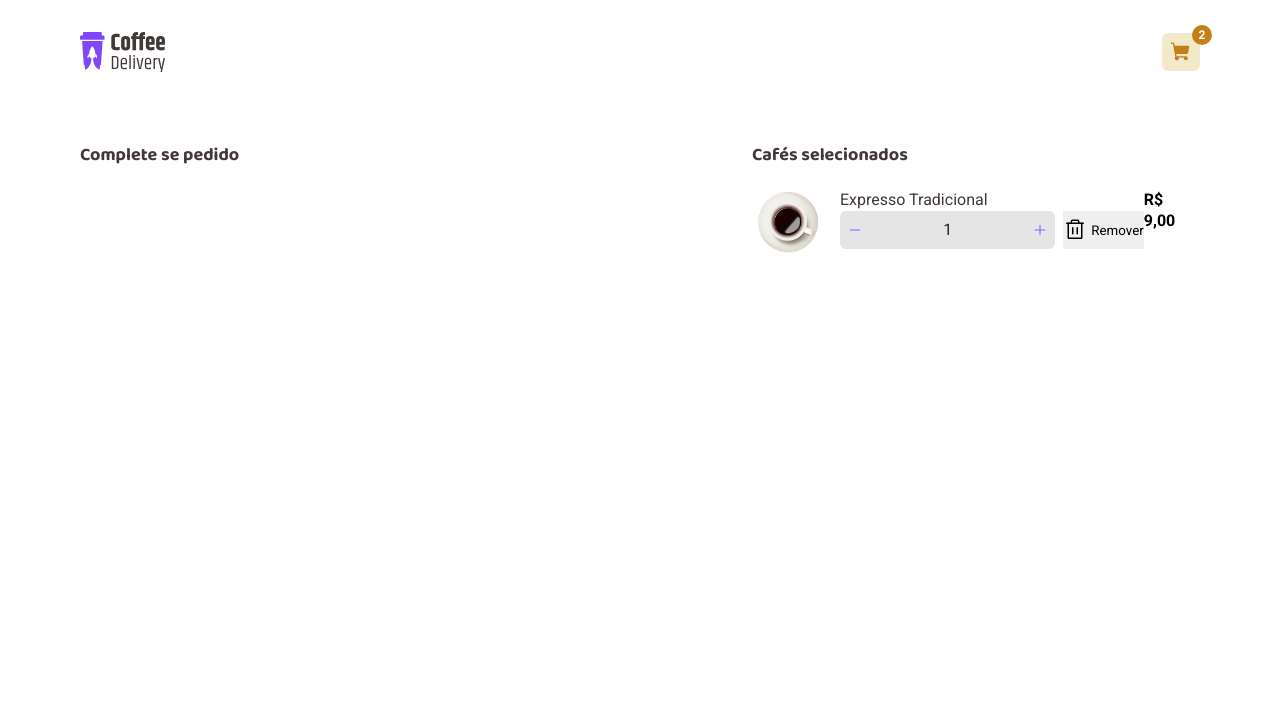
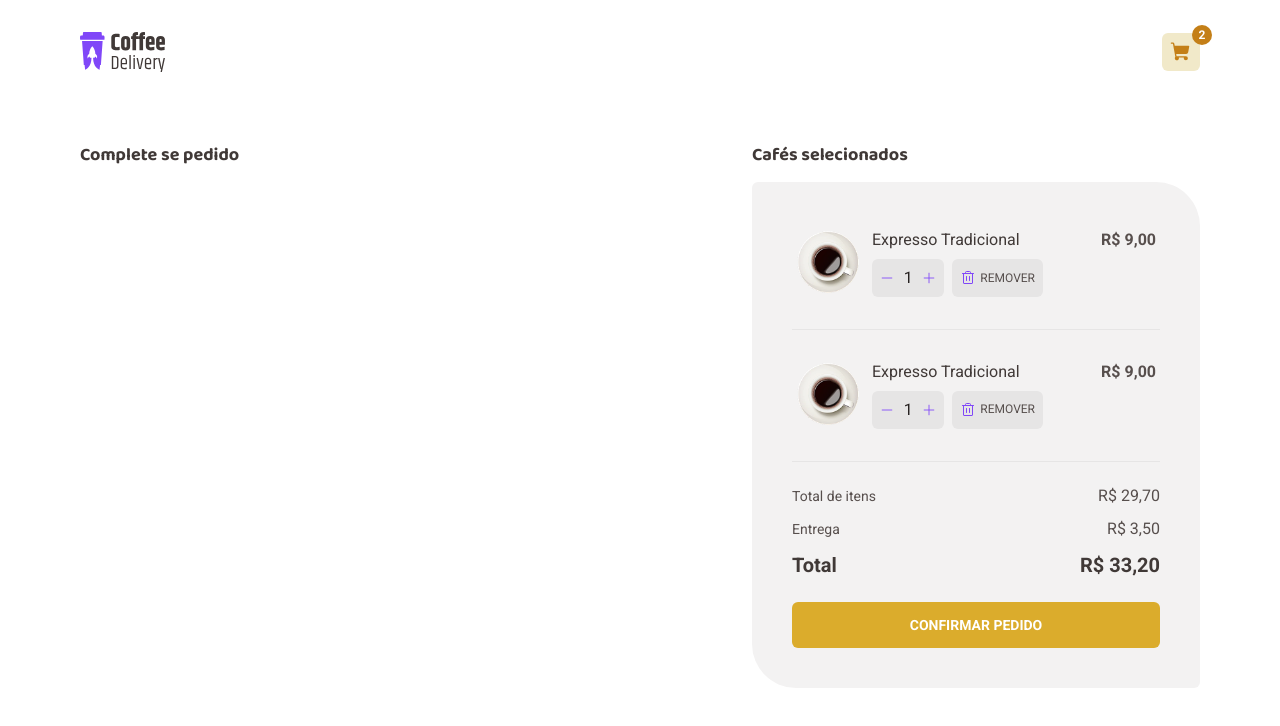
Before and after one commit to rafaelvieiracosta/coffee-delivery-react, a React (Vite) app: page /cart in a window 1280 px wide. Shown: the top 726 px of the page. Built offline with nearby package versions, Linux system fonts and the light colour scheme.

Commit message:
feat: add cart summary

```diff
--- a/src/pages/Cart/components/CartSummary/CartProduct/index.tsx
+++ b/src/pages/Cart/components/CartSummary/CartProduct/index.tsx
@@ -1,11 +1,12 @@
 import {
   CardActions,
   CardContainer,
-  CardContent,
   CardImage,
   CardInformation,
+  CardTitleAndPrice,
   CardTitle,
   CardRemoveButton,
+  CardRemoveButtonIcon,
   CardPrice,
 } from "./styles";
 
@@ -16,7 +17,6 @@ import { QuantityControl } from "../../../../../components/QuantityControl";
 export function CartProduct() {
   return (
     <CardContainer>
-      <CardContent>
       <CardImage
         src="/img/coffees/americano.png"
         alt=""
@@ -25,18 +25,21 @@ export function CartProduct() {
       />
 
       <CardInformation>
+        <CardTitleAndPrice>
           <CardTitle>Expresso Tradicional</CardTitle>
+          <CardPrice>R$ 9,00</CardPrice>
+        </CardTitleAndPrice>
+
         <CardActions>
           <QuantityControl />
           <CardRemoveButton>
-              <Trash size={24} />
+            <CardRemoveButtonIcon>
+              <Trash size={16} />
+            </CardRemoveButtonIcon>
             Remover
           </CardRemoveButton>
         </CardActions>
       </CardInformation>
-      </CardContent>
-
-      <CardPrice>R$ 9,00</CardPrice>
     </CardContainer>
   );
 }
--- a/src/pages/Cart/components/CartSummary/CartProduct/styles.ts
+++ b/src/pages/Cart/components/CartSummary/CartProduct/styles.ts
@@ -2,12 +2,9 @@ import styled from "styled-components";
 
 export const CardContainer = styled.div`
   display: flex;
+  align-items: flex-start;
   padding: 0.5rem 0.25rem;
-`;
-
-export const CardContent = styled.div`
-  display: flex;
-  gap: 1.25rem;
+  gap: 12px;
 `;
 
 export const CardImage = styled.img`
@@ -16,7 +13,16 @@ export const CardImage = styled.img`
   aspect-ratio: 1 / 1;
 `;
 
-export const CardInformation = styled.div``;
+export const CardInformation = styled.div`
+  flex: 1;
+`;
+
+export const CardTitleAndPrice = styled.div`
+  display: flex;
+  flex-wrap: wrap;
+  justify-content: space-between;
+  align-items: center;
+`;
 
 export const CardTitle = styled.p`
   font-size: 1rem;
@@ -25,19 +31,35 @@ export const CardTitle = styled.p`
   color: ${(props) => props.theme.base_subtitle};
 `;
 
+export const CardPrice = styled.p`
+  font-size: 1rem;
+  font-weight: 700;
+  line-height: 1.3;
+  color: ${(props) => props.theme.base_text};
+`;
+
 export const CardActions = styled.div`
+  margin-top: 0.5rem;
   display: flex;
   gap: 0.5rem;
+  max-width: 171px;
+`;
+
+export const CardRemoveButtonIcon = styled.div`
+  color: ${(props) => props.theme.brand_purple};
 `;
 
 export const CardRemoveButton = styled.button`
   display: flex;
   align-items: center;
   gap: 0.25rem;
+  background-color: ${(props) => props.theme.base_button};
+  border: none;
+  border-radius: 6px;
+  padding: 6.5px 8px;
+  font-size: 0.75rem;
+  line-height: 1.6;
+  text-transform: uppercase;
+  color: ${(props) => props.theme.base_text};
+  cursor: pointer;
 `;
-
-export const CardPrice = styled.p`
-  font-size: 1rem;
-  font-weight: 700;
-  line-height: 1.3;
-`;
--- a/src/pages/Cart/components/CartSummary/CartSummary.tsx
+++ b/src/pages/Cart/components/CartSummary/CartSummary.tsx
@@ -1,5 +1,45 @@
 import { CartProduct } from "./CartProduct";
 
+import {
+  CartContainer,
+  CartSummaryList,
+  CartSummaryListItem,
+  CartSummaryButton,
+  CartSummaryListPrices,
+  CartSummaryListPricesItem,
+  CartSummaryListPricesItemEmphasis,
+} from ".";
+
 export function CartSummary() {
-  return <CartProduct />;
+  return (
+    <CartContainer>
+      <CartSummaryList>
+        <CartSummaryListItem>
+          <CartProduct />
+        </CartSummaryListItem>
+        <CartSummaryListItem>
+          <CartProduct />
+        </CartSummaryListItem>
+      </CartSummaryList>
+
+      <CartSummaryListPrices>
+        <CartSummaryListPricesItem>
+          Total de itens
+          <span>R$ 29,70</span>
+        </CartSummaryListPricesItem>
+
+        <CartSummaryListPricesItem>
+          Entrega
+          <span>R$ 3,50</span>
+        </CartSummaryListPricesItem>
+
+        <CartSummaryListPricesItemEmphasis>
+          Total
+          <span>R$ 33,20</span>
+        </CartSummaryListPricesItemEmphasis>
+      </CartSummaryListPrices>
+
+      <CartSummaryButton>Confirmar pedido</CartSummaryButton>
+    </CartContainer>
+  );
 }
--- a/src/pages/Cart/components/CartSummary/index.ts
+++ b/src/pages/Cart/components/CartSummary/index.ts
@@ -0,0 +1,70 @@
+import styled from "styled-components";
+
+export const CartContainer = styled.div`
+  padding: 40px;
+  background-color: ${(props) => props.theme.base_card};
+  border-radius: 6px 44px;
+`;
+
+export const CartSummaryList = styled.ul``;
+
+export const CartSummaryListItem = styled.li`
+  border-bottom: 1px solid ${(props) => props.theme.base_button};
+
+  &:not(:first-child) {
+    padding: 24px 0;
+  }
+  &:first-child {
+    padding-bottom: 24px;
+  }
+`;
+
+export const CartSummaryListPrices = styled.ul`
+  margin-top: 24px;
+  display: flex;
+  flex-direction: column;
+  gap: 12px;
+`;
+
+export const CartSummaryListPricesItem = styled.li`
+  display: flex;
+  justify-content: space-between;
+  align-items: center;
+  font-size: 0.875rem;
+  line-height: 1.3;
+  font-weight: 400;
+  color: ${(props) => props.theme.base_text};
+
+  & span {
+    font-size: 1rem;
+  }
+`;
+
+export const CartSummaryListPricesItemEmphasis = styled.li`
+  display: flex;
+  justify-content: space-between;
+  align-items: center;
+  font-size: 1.25rem;
+  font-weight: 700;
+  line-height: 1.3;
+  color: ${(props) => props.theme.base_subtitle};
+`;
+
+export const CartSummaryButton = styled.button`
+  margin-top: 24px;
+  width: 100%;
+  text-transform: uppercase;
+  font-size: 0.875rem;
+  font-weight: 700;
+  min-height: 46px;
+  color: ${(props) => props.theme.base_white};
+  border: none;
+  padding: 12px 8px;
+  border-radius: 6px;
+  background-color: ${(props) => props.theme.brand_yellow};
+  transition: 150ms;
+
+  &:hover {
+    background-color: ${(props) => props.theme.brand_yellow_dark};
+  }
+`;
```
Lines whose indentation alone changed are shown as unchanged.
